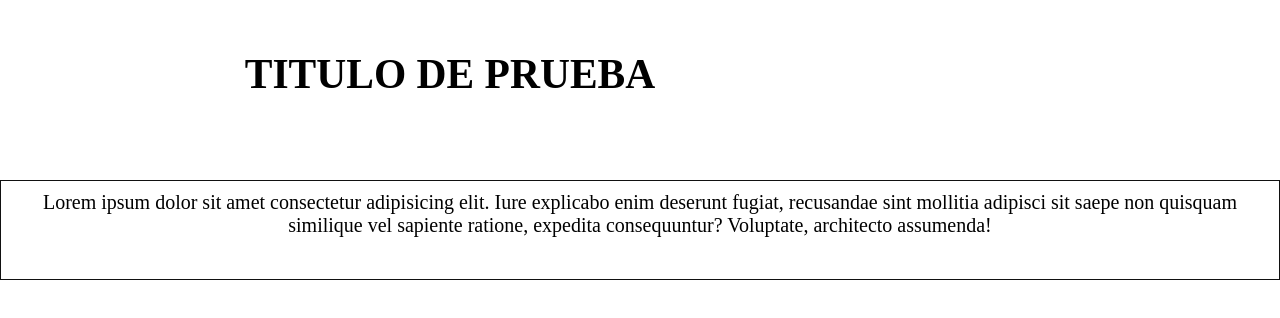
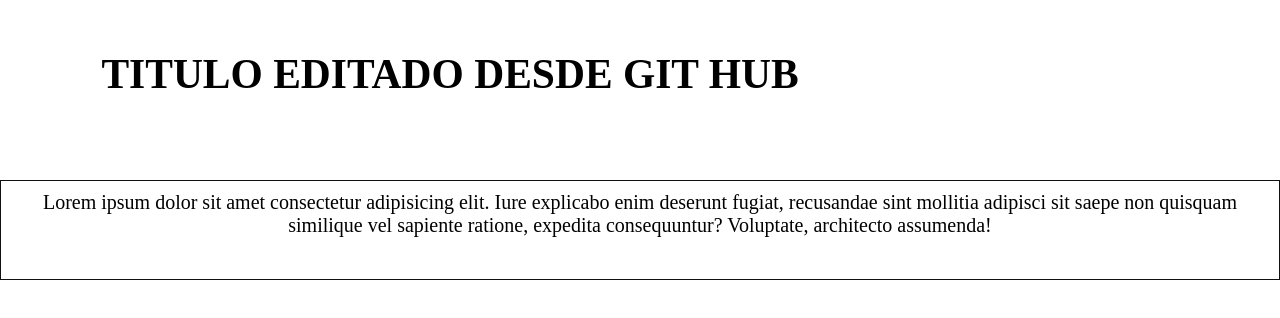
Before and after one commit to Nicolas3553/pruebaUno, a plain HTML site: page index.html in a window 1280 px wide. Drawn offline with Linux system fonts and the light colour scheme.

Commit message:
Cambio de titulo Git

```diff
--- a/index.html
+++ b/index.html
@@ -11,7 +11,7 @@
 
 <main>
     <section>
-        <h1>TITULO DE PRUEBA</h1>
+        <h1>TITULO EDITADO DESDE GIT HUB</h1>
     </section>
     <section>
         <p>Lorem ipsum dolor sit amet consectetur adipisicing elit. Iure explicabo enim deserunt fugiat, recusandae sint mollitia adipisci sit saepe non quisquam similique vel sapiente ratione, expedita consequuntur? Voluptate, architecto assumenda!
```
